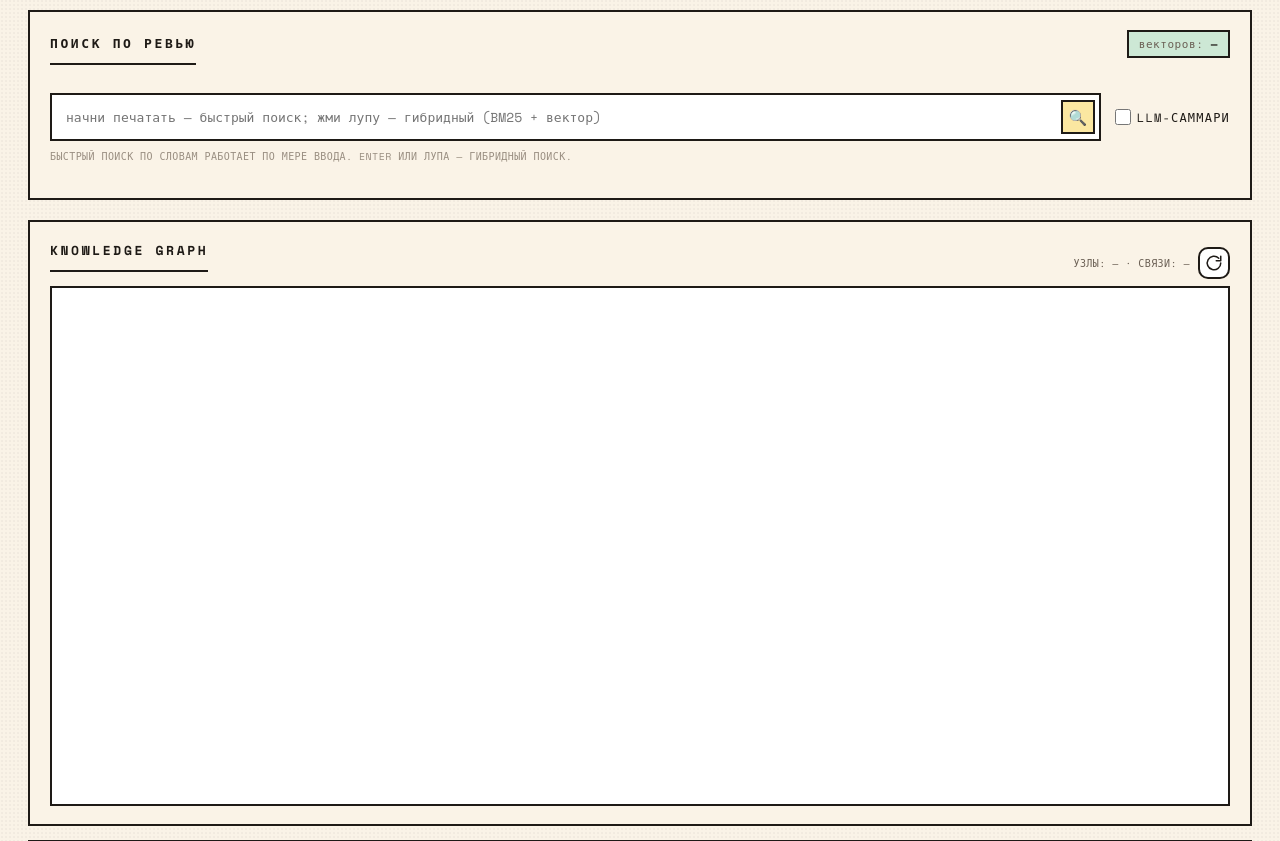
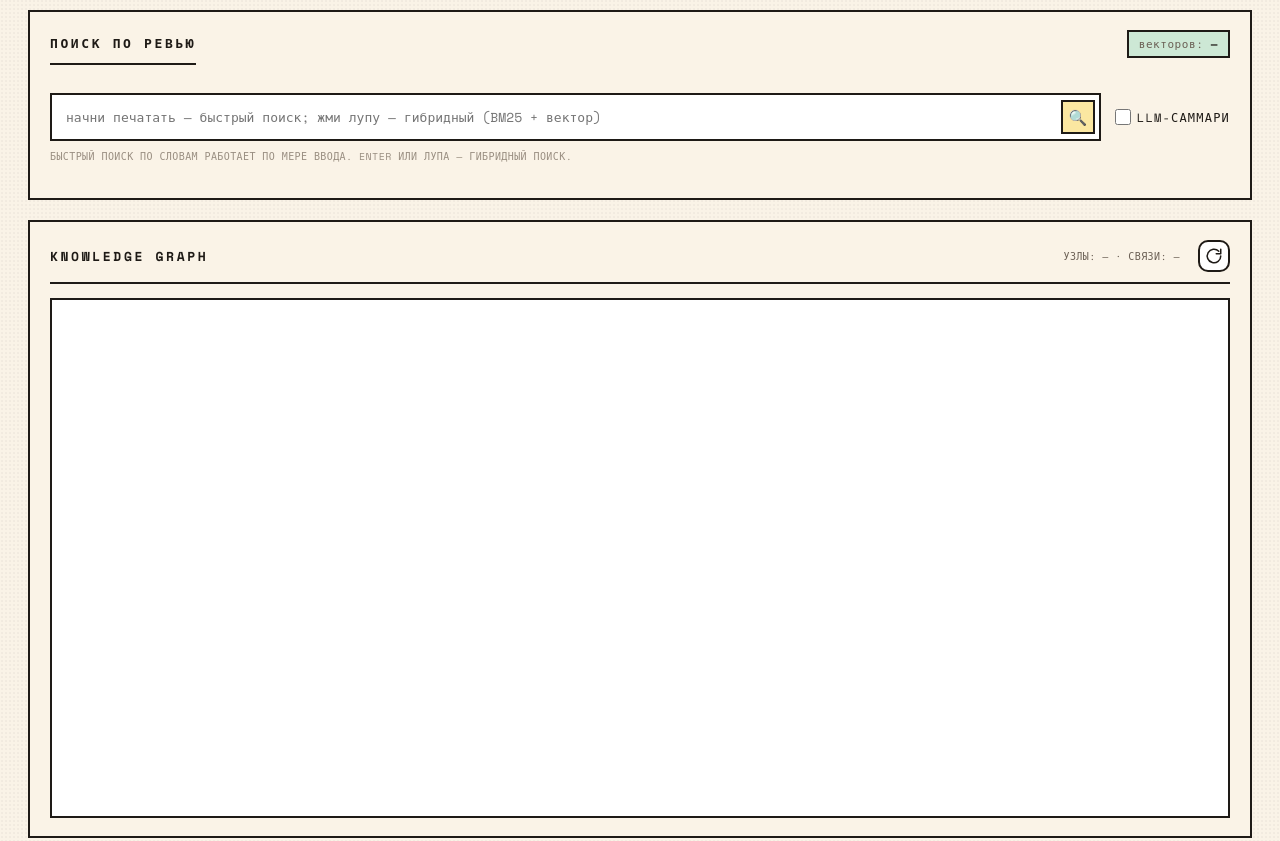
Before and after one commit to paschaGroznyj/PMAnalyze, a FastAPI app: page / in a window 1280 px wide. Shown: the part 1689-2530 px from the top of the page. Run offline with FastAPI, Linux system fonts and the light colour scheme; data that the repository does not hold is empty; parts of the project's set-up code (start-up, migrations or seed data) failed here and were passed over; some libraries are stand-ins or nearby versions.

Commit message:
UI: align KG panel header underline with other panels and widen info/refresh gap

```diff
--- a/templates/dashboard.html
+++ b/templates/dashboard.html
@@ -311,8 +311,10 @@
   .search-empty{font-family:'Space Mono',monospace; font-size:12px; color:#9a8f82; padding:8px 0}
 
   /* ===== KNOWLEDGE GRAPH PANEL ===== */
-  .kg-head{display:flex; align-items:center; justify-content:space-between; gap:10px; flex-wrap:wrap}
-  .kg-actions{display:flex; align-items:center; gap:8px; flex-wrap:wrap}
+  .kg-head{display:flex; align-items:center; justify-content:space-between; gap:10px; flex-wrap:wrap;
+    border-bottom:2px solid var(--ink); padding-bottom:10px; margin-bottom:14px}
+  .kg-head h3{border-bottom:none; padding-bottom:0; margin-bottom:0}
+  .kg-actions{display:flex; align-items:center; gap:18px; flex-wrap:wrap}
   .kg-refresh{display:inline-flex; align-items:center; justify-content:center; width:32px; height:32px; border:2px solid var(--ink); border-radius:10px; background:#fff; cursor:pointer; transition:transform .15s ease, background .15s ease}
   .kg-refresh:hover{background:#F7EFE8; transform:rotate(25deg)}
   .kg-refresh:active{transform:scale(.96)}
```
